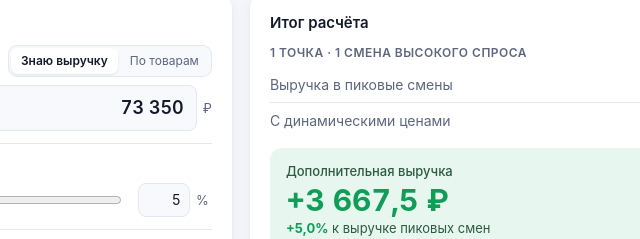
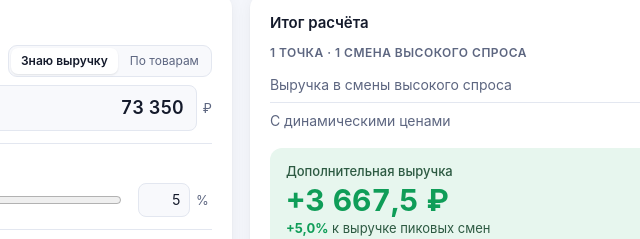
Before and after one commit to terrris/prototype_-calculator_landingpage, a plain HTML site: page index.html in a window 1280 px wide. Shown: the part 132-371 px from the top of the page, 461-1101 px from the left. Drawn offline with Linux system fonts and the light colour scheme.

Commit message:
Rename base revenue label
Co-Authored-By: Claude Opus 5.5 <noreply@anthropic.com>

```diff
--- a/index.html
+++ b/index.html
@@ -266,7 +266,7 @@
       <h2 id="results-title">Итог расчёта</h2>
 
       <p class="group-title">1 точка · 1 смена высокого спроса</p>
-      <div class="row"><span class="label">Выручка в пиковые смены</span><span class="value" id="rBase">—</span></div>
+      <div class="row"><span class="label">Выручка в смены высокого спроса</span><span class="value" id="rBase">—</span></div>
       <div class="row"><span class="label">С динамическими ценами</span><span class="value" id="rDyn">—</span></div>
 
       <div class="highlight">
```
